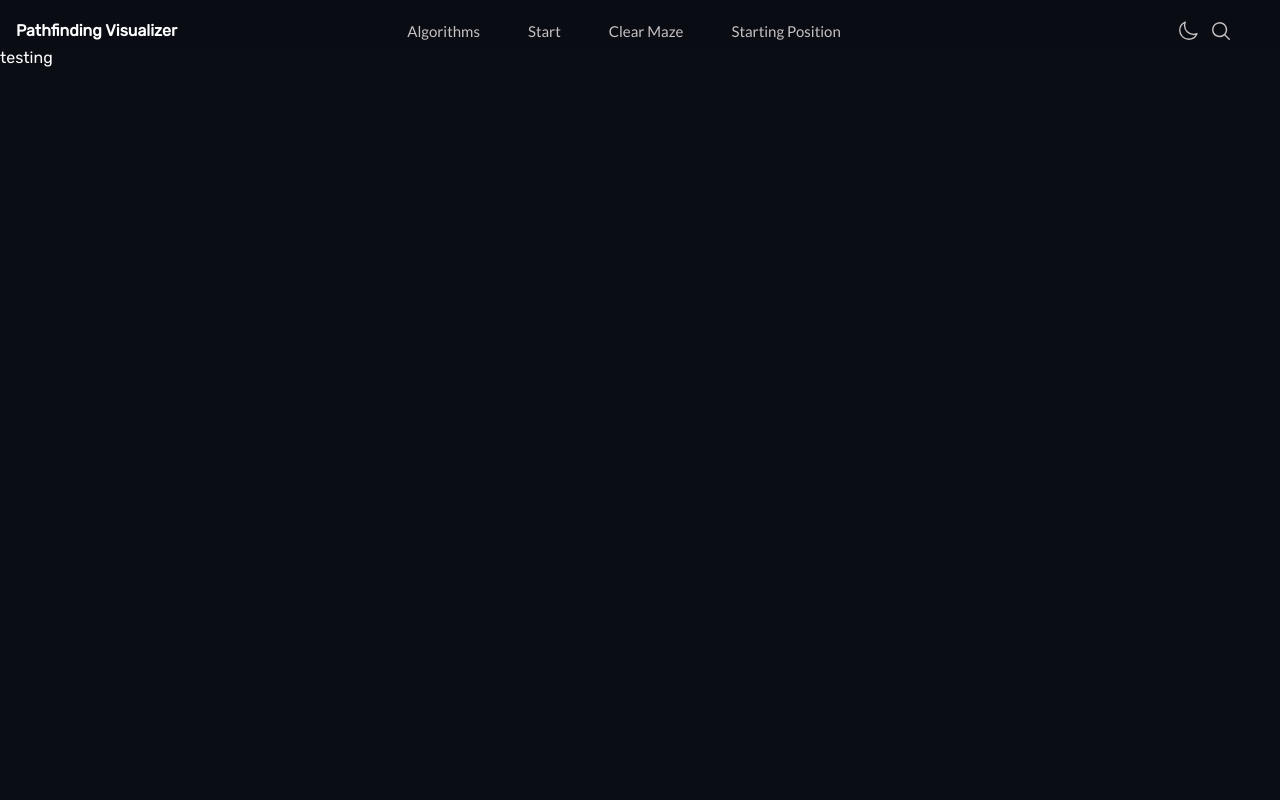
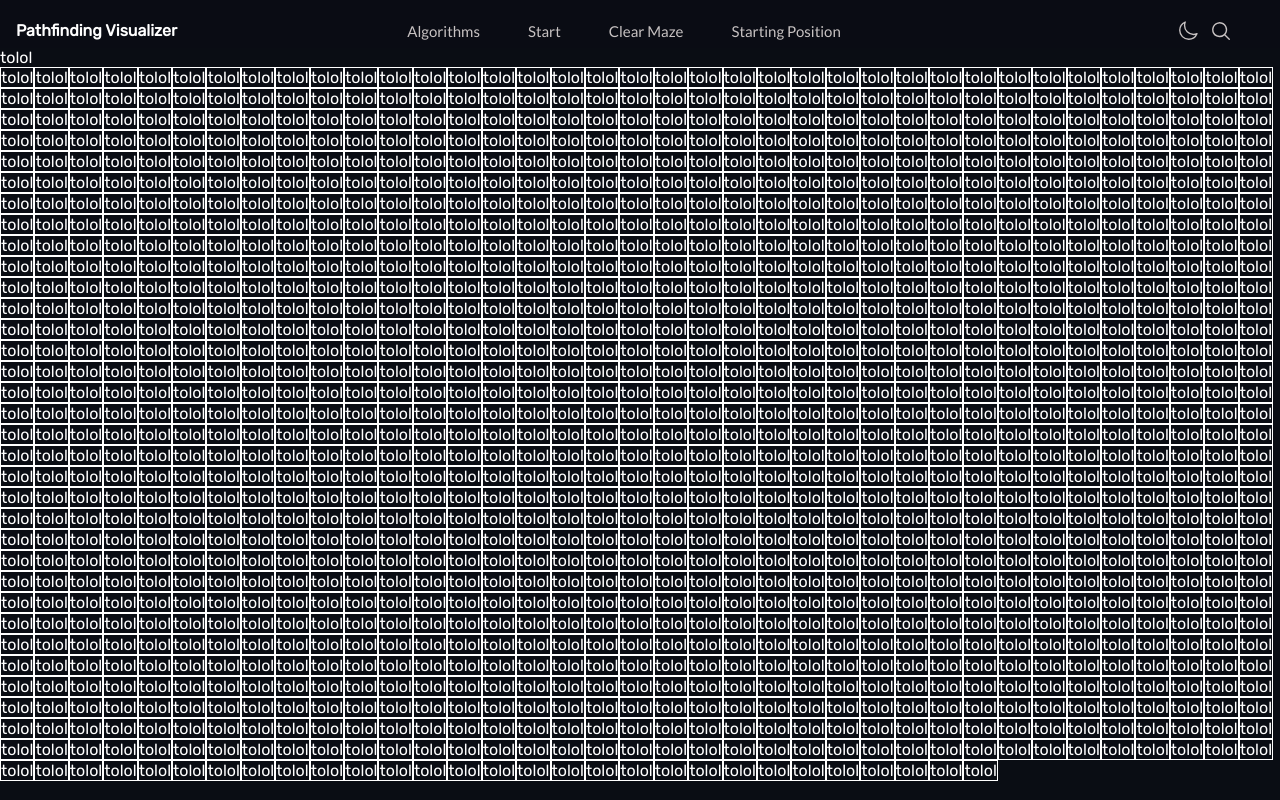
Before and after one commit to jacksonfernando/pathfinding-visualizer, a Next.js app: page / in a window 1280 px wide. Built offline with nearby package versions, Linux system fonts and the light colour scheme.

Commit message:
styling grid border

```diff
--- a/src/app/page.js
+++ b/src/app/page.js
@@ -8,7 +8,7 @@ export default function Home() {
     <>
       <ParamsProvider>
         <Navbar />
-        testing
+        tolol
         <Grid />
       </ParamsProvider>
     </>
--- a/src/components/grid/grid.module.css
+++ b/src/components/grid/grid.module.css
@@ -0,0 +1,8 @@
+.container {
+    display: flex;
+    flex-direction: row;
+    flex-wrap: wrap;
+}
+.cell{
+    border: 1px solid white;
+}
--- a/src/components/grid/index.js
+++ b/src/components/grid/index.js
@@ -2,6 +2,8 @@
 
 import { useRef, useState } from "react";
 import { useParams } from "../../../store/context";
+import { CiVirus } from 'react-icons/ci'
+import gridStyle from './grid.module.css'
 
 const Grid = () => {
   const {
@@ -22,15 +24,16 @@ const Grid = () => {
   function getRefArray(grid) {
     let array = []
     grid.forEach(elem => {
-      elem.forEach(child => {
+      elem.forEach((child) => {
         array.push(useRef())
       });
     });
     return array
   }
 
-  return refArray.map((elem, index) => {
-    console.log('ELEM', elem)
+  return (
+    <div className={gridStyle.container}>
+      {refArray.map((elem, index) => {
         let classList = ['cell']
         let yindex = Math.floor(index / 50)
         let xindex = index % 50
@@ -39,15 +42,13 @@ const Grid = () => {
           classList.push('wall')
         }
         return (
-      <>
-        <div key={`${index}`} ref={elem} className={classList.join('')} >
-          {cell.weight > 1 ? <i className="bi bi-virus"></i> : null}
-          {cell.isstart ? <i className="bi bi-geo-alt"></i> : null}
-          {cell.istarget ? <i className="bi bi-geo"></i> : null}
+          <div key={`${index}`} ref={elem} className={gridStyle.cell} >
+            tolol
           </div>
-      </>
         )
-  })
+      })}
+    </div>
+  )
 }
 
 
```
Lines whose indentation alone changed are shown as unchanged.
